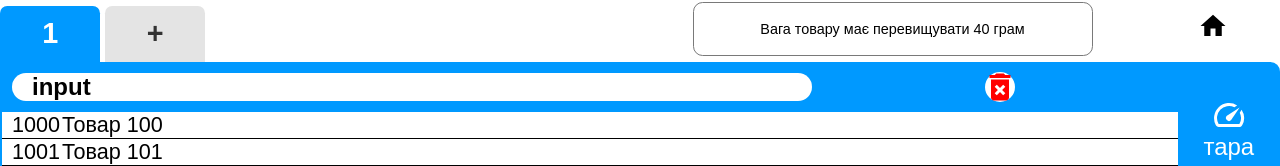
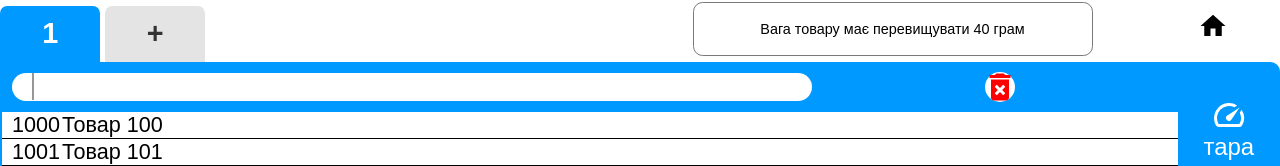
Before and after one commit to NeverSmileMan/testo, a React (Create React App) app: page / in a window 1280 px wide. Shown: the part 131-297 px from the top of the page. Built offline with nearby package versions, Linux system fonts and the light colour scheme.

Commit message:
add cursor to input

```diff
--- a/src/searchPanel/search/Input.tsx
+++ b/src/searchPanel/search/Input.tsx
@@ -3,7 +3,7 @@ import { makeStyles } from '@material-ui/styles';
 import List from './List';
 
 const useStyles = makeStyles({
-    'input': {
+    input: {
         fontWeight: 'bold',
         verticalAlign: 'middle',
         backgroundColor: 'white',
@@ -15,11 +15,16 @@ const useStyles = makeStyles({
             content: "''",
             display: 'inline',
             paddingLeft: '2px',
-            animationName: 'caret-animation',
-            animationDuration: '1s',
-            animationDelay: '0s',
-            animationIterationCount: 'infinite',
-        },
+            animation: '$cursor 800ms infinite',
+            width: '2px',
+            height: '100%',
+            background: 'black',
+            opacity: 0
+        }
+    },
+    '@keyframes cursor': {
+        '0%': {opacity: 0},
+        '100%': {opacity: 1},
     },
 });
 
@@ -29,7 +34,7 @@ function InputList() {
     return (
         <>
             <div className={classes.input} onClick={() => setState(state => !state)}>
-                {'input'}
+                {/*{'input'}*/}
             </div>
             {state ? <List /> : null}
         </>
```
